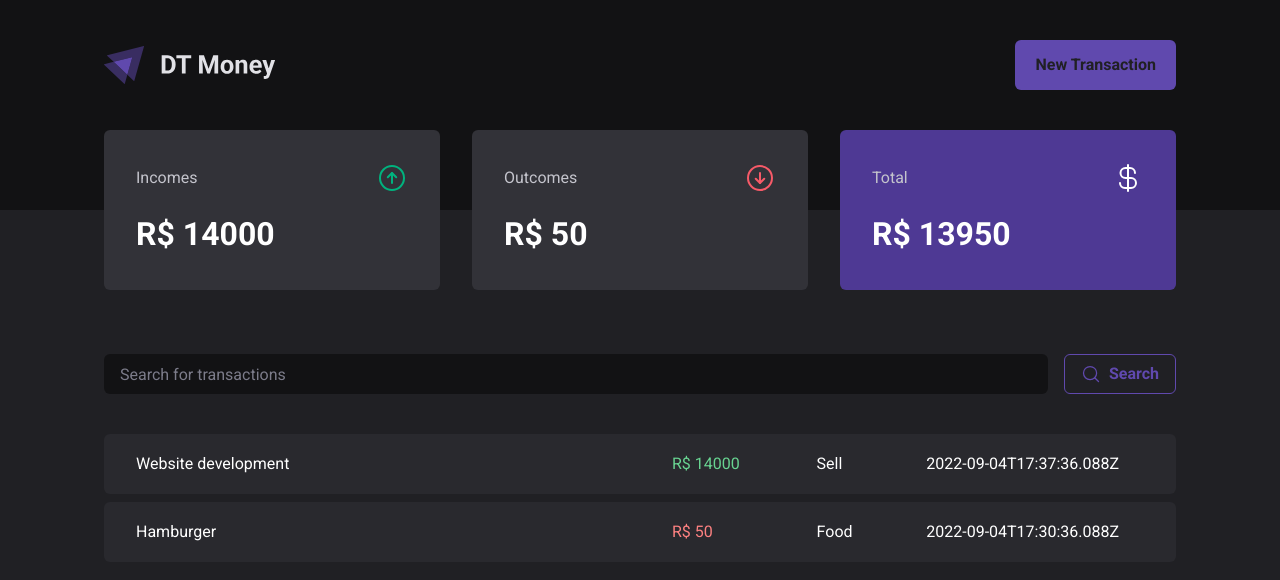
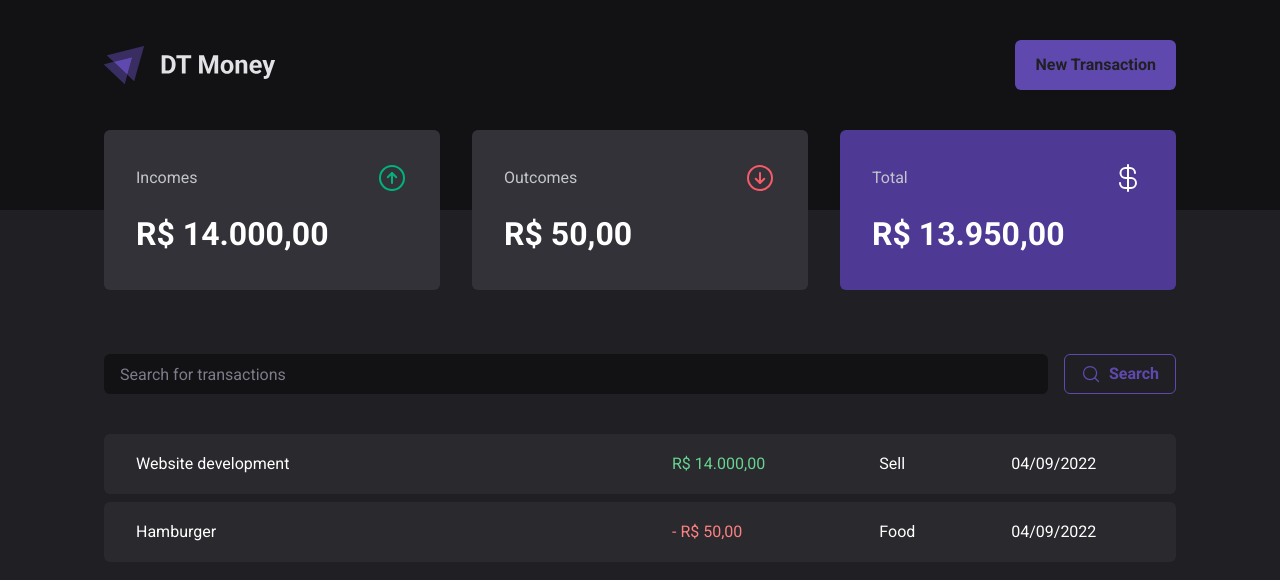
Before and after one commit to andrecampll/dt-money, a React (Vite) app: page / in a window 1280 px wide. Shown: the top 580 px of the page. Built offline with nearby package versions, Linux system fonts and the light colour scheme; data requests are answered from the project's data file.

Commit message:
feat: adding date and price format ⚡️

```diff
--- a/src/components/SummaryCard.tsx
+++ b/src/components/SummaryCard.tsx
@@ -1,5 +1,7 @@
 import { ReactNode, useMemo } from 'react'
 import { Box, Flex, Text } from '@chakra-ui/react'
+
+import { priceFormatter } from '../utils'
 
 import { ArrowCircleDown, ArrowCircleUp, CurrencyDollar } from 'phosphor-react'
 
@@ -39,7 +41,7 @@
       </Flex>
 
       <Text as="strong" display="block" mt="1rem" fontSize="2rem">
-        R$ {amount}
+        {priceFormatter.format(amount)}
       </Text>
     </Box>
   )
--- a/src/pages/Transactions/components/Table.tsx
+++ b/src/pages/Transactions/components/Table.tsx
@@ -8,6 +8,7 @@
 } from '@chakra-ui/react'
 
 import { Transaction } from '../../../types'
+import { dateFormatter, priceFormatter } from '../../../utils'
 
 type Props = {
   transactions: Transaction[]
@@ -47,7 +48,8 @@
                 as="span"
                 color={transaction.type === 'income' ? 'green.300' : 'red.300'}
               >
-                R$ {transaction.price}
+                {transaction.type === 'outcome' && '- '}
+                {priceFormatter.format(transaction.price)}
               </Text>
             </Td>
             <Td border="0" background="gray.700" padding="1.25rem 2rem">
@@ -60,7 +62,7 @@
               background="gray.700"
               padding="1.25rem 2rem"
             >
-              {transaction.createdAt}
+              {dateFormatter.format(new Date(transaction.createdAt))}
             </Td>
           </Tr>
         ))}
--- /dev/null
+++ b/src/utils/formatter.ts
@@ -0,0 +1,6 @@
+export const dateFormatter = new Intl.DateTimeFormat('pt-BR')
+
+export const priceFormatter = new Intl.NumberFormat('pt-BR', {
+  style: 'currency',
+  currency: 'BRL',
+})
--- /dev/null
+++ b/src/utils/index.ts
@@ -0,0 +1 @@
+export * from './formatter'
```
